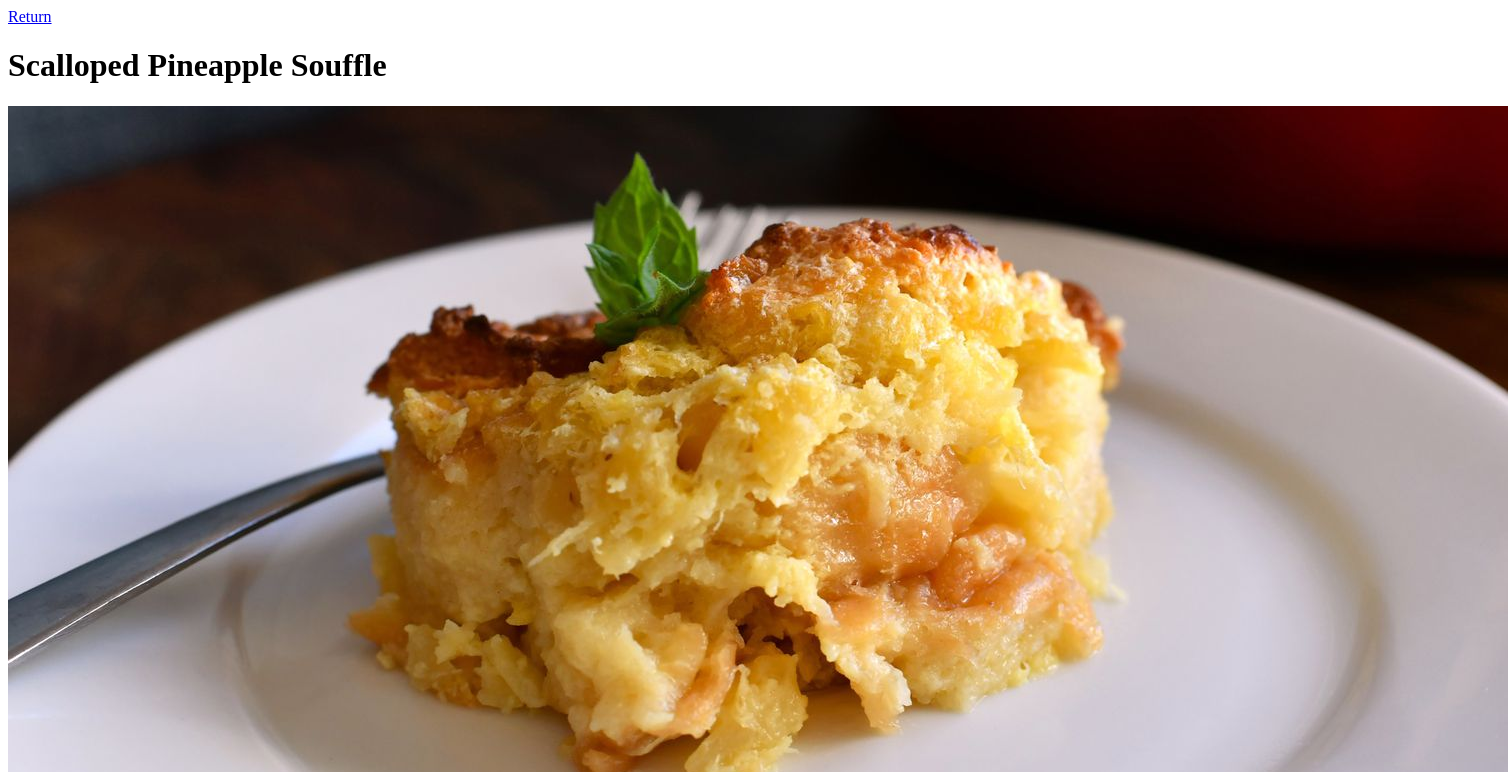
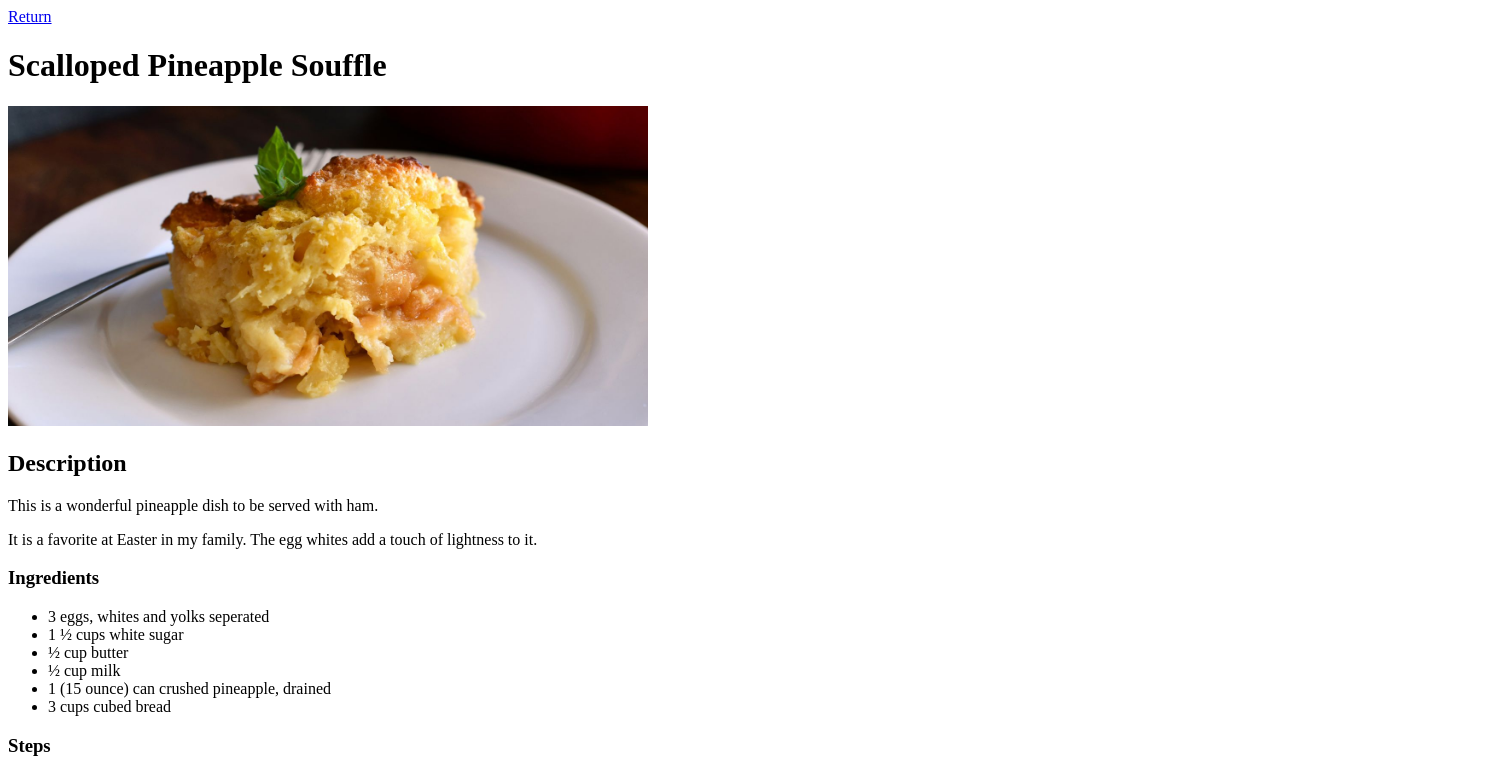
Before and after one commit to AntMeagre/odin_recipes, a plain HTML site: page recipes/pineappleSouffle.html in a window 1280 px wide. Shown: the top 772 px of the page, 1508 px wide, since content can reach past the window. Drawn offline with Linux system fonts and the light colour scheme.

Commit message:
Change dimensions of Pineapple Souffle image

```diff
--- a/recipes/pineappleSouffle.html
+++ b/recipes/pineappleSouffle.html
@@ -8,7 +8,7 @@
     <body>
         <a href="../index.html">Return</a>
         <h1>Scalloped Pineapple Souffle</h1>
-        <img src="../images/pineapple_souffle.jpg">
+        <img src="../images/pineapple_souffle.jpg" width="640" height="320">
 
         <h2>Description</h2>
         <p>This is a wonderful pineapple dish to be served with ham.</p>
```
